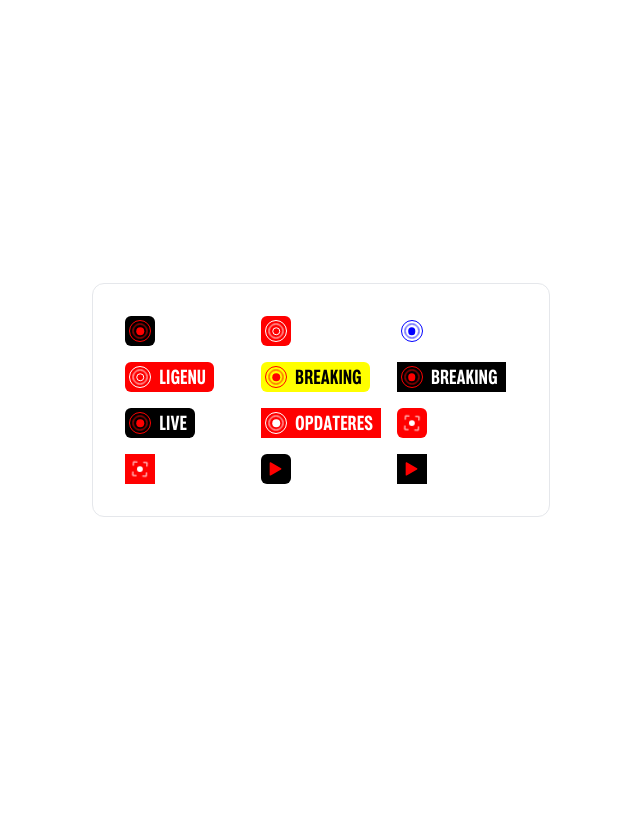
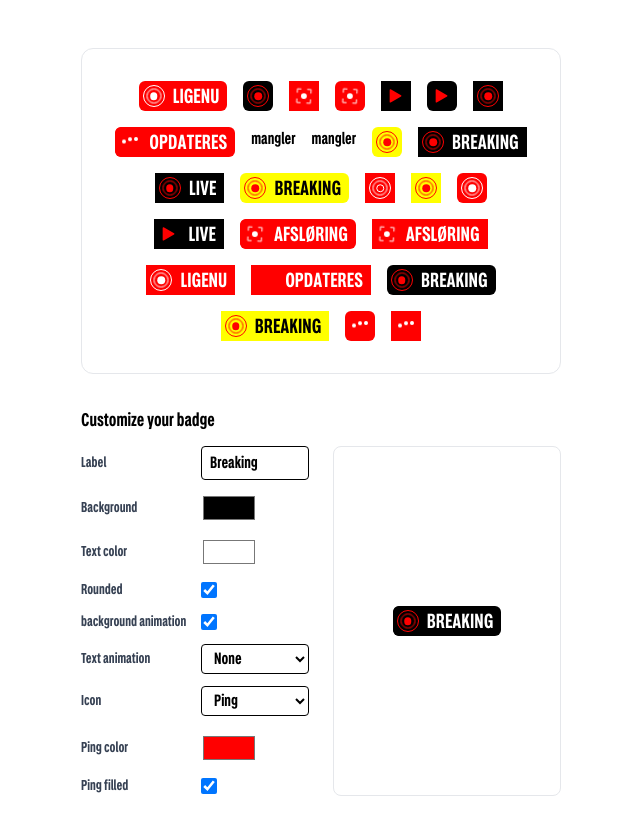
Before and after one commit to signifly/temp-eb-css-animation-poc, a SvelteKit app: page / in a window 1280 px wide. Shown: the top 834 px of the page, without its empty margins (319-959 px from the left). Before the commit the page ends 800 px from the top, so only its background shows below. Built offline with nearby package versions, Linux system fonts and the light colour scheme.

Commit message:
add dots animation

```diff
--- a/src/app.css
+++ b/src/app.css
@@ -237,3 +237,26 @@ html {
 		animation-timing-function: cubic-bezier(0.5, 0, 0, 1);
 	}
 }
+
+@keyframes dot-bob {
+	0% {
+		transform: translateY(0);
+		animation-timing-function: cubic-bezier(0.5, 0, 0, 1);
+	}
+	40% {
+		transform: translateY(-3px);
+		animation-timing-function: cubic-bezier(0.5, 0, 0, 1);
+	}
+	70% {
+		transform: translateY(0);
+		animation-timing-function: cubic-bezier(0.5, 0, 0, 1);
+	}
+	100% {
+		transform: translateY(0);
+	}
+}
+
+.dot {
+	animation: dot-bob var(--play-duration, 1.2s) infinite both;
+	will-change: transform;
+}
--- a/src/lib/components/Badge.svelte
+++ b/src/lib/components/Badge.svelte
@@ -1,11 +1,19 @@
 <script lang="ts">
 	import Ping from '$lib/components/Ping.svelte';
+	import Lens from '$lib/components/Lens.svelte';
+	import Play from '$lib/components/Play.svelte';
+	import Dots from '$lib/components/Dots.svelte';
 
 	export let pingColor: string = '#FFFFFF';
 	export let pingFilled: boolean = false;
 	export let bgColor: string = '#FF0000';
 	export let rounded: boolean = true;
 	export let animated: boolean = true;
+
+	// New: allow passing a component to render as the leading icon/animation
+	export let icon: typeof Ping | typeof Lens | typeof Play | typeof Dots = Ping;
+	// New: props to forward to the chosen icon component
+	export let iconProps: Record<string, unknown> = {};
 </script>
 
 <div
@@ -14,7 +22,7 @@
 		: 'rounded-none'} overflow-hidden relative pr-2 gap-1"
 >
 	<div class="z-10 relative">
-		<Ping {pingColor} {pingFilled} />
+		<svelte:component this={icon} {...iconProps} {rounded} />
 	</div>
 
 	<slot />
--- /dev/null
+++ b/src/lib/components/Dots.svelte
@@ -0,0 +1,25 @@
+<script lang="ts">
+	export let color: string = '#FFF';
+	export let bgColor: string | undefined = '#F00';
+	export let rounded: boolean = true;
+</script>
+
+<div
+	class={`w-[30px] h-[30px] grid place-content-center overflow-hidden relative ${rounded && 'rounded-md'}`}
+	style={`background-color:${bgColor}; color:${color}; --play-duration:1.1s;`}
+>
+	<div class="flex gap-0.5 items-center">
+		<div
+			class="w-1 h-1 rounded-full dot"
+			style={`background-color:${color}; animation-delay: 0s;`}
+		></div>
+		<div
+			class="w-1 h-1 rounded-full dot"
+			style={`background-color:${color}; animation-delay: 0.10s;`}
+		></div>
+		<div
+			class="w-1 h-1 rounded-full dot"
+			style={`background-color:${color}; animation-delay: 0.20s;`}
+		></div>
+	</div>
+</div>
--- a/src/lib/components/Ping.svelte
+++ b/src/lib/components/Ping.svelte
@@ -9,7 +9,7 @@
 <div
 	class="h-[30px] w-[30px] relative {rounded
 		? 'rounded-md'
-		: 'rounded-full'} overflow-hidden grid place-content-center"
+		: ''} overflow-hidden grid place-content-center"
 	style={bgColor ? `background-color:${bgColor};` : ''}
 >
 	{#if pingFilled}
--- a/src/routes/+page.svelte
+++ b/src/routes/+page.svelte
@@ -4,39 +4,231 @@
 	import Lens from '$lib/components/Lens.svelte';
 	import Play from '$lib/components/Play.svelte';
 	import Text from '$lib/components/Text.svelte';
+	import Dots from '$lib/components/Dots.svelte';
+
+	// Demo tool state
+	let label = 'Breaking';
+	let bgColor = '#000000';
+	let textColor = '#FFFFFF';
+	let rounded = true;
+	let animated = true;
+
+	type IconType = 'none' | 'ping' | 'lens' | 'play' | 'dots';
+	let iconType: IconType = 'ping';
+
+	// Icon-specific controls
+	let pingColor = '#FF0000';
+	let pingFilled = true;
+
+	let iconFgColor = '#FF0000'; // for Lens/Play/Dots
+	let iconBgColor = '#000000'; // for Lens/Play/Dots
+
+	type TextAnim = 'none' | 'appear' | 'letters-up-stagger';
+	let textAnimation: TextAnim = 'none';
+
+	let iconComponent: any = undefined;
+	let computedIconProps: any = undefined;
+
+	$: iconComponent =
+		iconType === 'ping'
+			? Ping
+			: iconType === 'lens'
+				? Lens
+				: iconType === 'play'
+					? Play
+					: iconType === 'dots'
+						? Dots
+						: undefined;
+
+	$: {
+		if (iconType === 'ping') {
+			computedIconProps = { pingColor, pingFilled, bgColor };
+		} else if (iconType === 'lens' || iconType === 'play' || iconType === 'dots') {
+			computedIconProps = { color: iconFgColor, bgColor: iconBgColor };
+		} else {
+			computedIconProps = undefined;
+		}
+	}
 </script>
 
-<div class="w-screen h-screen grid place-content-center">
-	<div class="grid place-content-center grid-cols-3 gap-4 border border-gray-200 p-8 rounded-xl">
-		<Ping pingColor="#F00" bgColor="black" pingFilled />
-
-		<Ping pingColor="#FFF" bgColor="#F00" pingFilled={false} />
-
-		<Ping pingColor="#00F" bgColor="#FFF" pingFilled={true} />
-
-		<Badge pingColor="#FFF" bgColor="#F00">
+<div class="w-screen grid place-content-center max-w-lg mx-auto px-4">
+	<div
+		class="place-content-center mt-12 flex flex-wrap gap-4 border border-gray-200 p-8 rounded-xl"
+	>
+		<Badge bgColor="#F00" icon={Ping} iconProps={{ pingColor: '#FFF', pingFilled: true }}>
 			<Text animation="none" text="Lige nu" textColor="#FFF" />
 		</Badge>
 
-		<Badge pingColor="#F00" bgColor="#FF0" pingFilled>
-			<Text animation="none" text="Breaking" textColor="#000" />
-		</Badge>
+		<Ping pingColor="#F00" bgColor="black" pingFilled />
 
-		<Badge pingColor="#F00" bgColor="#000" pingFilled rounded={false}>
-			<Text animation="none" text="Breaking" textColor="#FFF" />
-		</Badge>
+		<Lens bgColor="#F00" color="#FFF" rounded={false} />
 
-		<Badge pingColor="#F00" bgColor="#000" pingFilled animated={false}>
-			<Text animation="appear" text="LIVE" textColor="#FFF" />
-		</Badge>
+		<Lens bgColor="#F00" color="#FFF" />
 
-		<Badge pingColor="#FFF" bgColor="#F00" pingFilled rounded={false} animated={false}>
+		<Play bgColor="#000" color="#F00" rounded={false} />
+
+		<Play bgColor="#000" color="#F00" />
+
+		<Ping pingColor="#F00" bgColor="#000" pingFilled={true} rounded={false} />
+
+		<Badge bgColor="#F00" icon={Dots} iconProps={{ color: '#FFF' }}>
 			<Text animation="letters-up-stagger" text="Opdateres" textColor="#FFF" />
 		</Badge>
 
-		<Lens color="#FFF" bgColor="#F00" />
-		<Lens color="#FFF" bgColor="#F00" rounded={false} />
-		<Play color="#F00" bgColor="#000" />
-		<Play color="#F00" bgColor="#000" rounded={false} />
+		<p>mangler</p>
+		<p>mangler</p>
+
+		<Ping pingColor="#F00" bgColor="#FF0" pingFilled={true} />
+
+		<Badge
+			bgColor="#000"
+			icon={Ping}
+			iconProps={{ pingColor: '#F00', pingFilled: true }}
+			rounded={false}
+		>
+			<Text animation="none" textColor="#FFF" text="Breaking" />
+		</Badge>
+
+		<Badge
+			bgColor="#000"
+			icon={Ping}
+			iconProps={{ pingColor: '#F00', pingFilled: true }}
+			rounded={false}
+			animated={false}
+		>
+			<Text animation="appear" textColor="#FFF" text="LIVE" />
+		</Badge>
+
+		<Badge bgColor="#FF0" icon={Ping} iconProps={{ pingColor: '#F00', pingFilled: true }}>
+			<Text animation="none" textColor="#000" text="Breaking" />
+		</Badge>
+
+		<Ping pingColor="#FFF" bgColor="#F00" pingFilled={false} rounded={false} />
+
+		<Ping pingColor="#F00" bgColor="#FF0" pingFilled={true} rounded={false} />
+
+		<Ping pingColor="#FFF" bgColor="#F00" pingFilled={true} rounded={true} />
+
+		<Badge
+			bgColor="#000"
+			icon={Play}
+			rounded={false}
+			iconProps={{ color: '#F00', bgColor: '#000' }}
+		>
+			<Text animation="none" textColor="#FFF" text="LIVE" />
+		</Badge>
+
+		<Badge
+			bgColor="#F00"
+			icon={Lens}
+			animated={false}
+			iconProps={{ color: '#FFF', bgColor: '#F00' }}
+		>
+			<Text animation="letters-up-stagger" textColor="#FFF" text="Afsløring" />
+		</Badge>
+
+		<Badge
+			bgColor="#F00"
+			icon={Lens}
+			animated={false}
+			rounded={false}
+			iconProps={{ color: '#FFF', bgColor: '#F00' }}
+		>
+			<Text animation="letters-up-stagger" textColor="#FFF" text="Afsløring" />
+		</Badge>
+
+		<Badge
+			bgColor="#F00"
+			icon={Ping}
+			rounded={false}
+			iconProps={{ pingColor: '#FFF', bgColor: '#F00' }}
+		>
+			<Text animation="none" textColor="#FFF" text="Lige nu" />
+		</Badge>
+
+		<Badge bgColor="#F00" rounded={false}>
+			<Text animation="none" textColor="#FFF" text="Opdateres" />
+		</Badge>
+
+		<Badge
+			bgColor="#000"
+			icon={Ping}
+			rounded={true}
+			iconProps={{ pingColor: '#F00', pingFilled: true }}
+		>
+			<Text animation="none" textColor="#FFF" text="Breaking" />
+		</Badge>
+
+		<Badge
+			bgColor="#FF0"
+			icon={Ping}
+			rounded={false}
+			iconProps={{ pingColor: '#F00', pingFilled: true }}
+		>
+			<Text animation="none" textColor="#000" text="Breaking" />
+		</Badge>
+
+		<Dots color="#FFF" bgColor="#F00" />
+
+		<Dots color="#FFF" bgColor="#F00" rounded={false} />
 	</div>
+
+	<!-- Customizer -->
+	<section class="mt-8 w-full mb-12">
+		<h2 class="text-base md:text-lg font-semibold mb-3">Customize your badge</h2>
+		<div class="grid md:grid-cols-2 gap-6">
+			<!-- Controls -->
+			<div class="space-y-4">
+				<div class="grid grid-cols-2 gap-3 items-center">
+					<label class="text-sm text-gray-700" for="label">Label</label>
+					<input id="label" class="border rounded px-2 py-1" type="text" bind:value={label} />
+					<label class="text-sm text-gray-700" for="bgColor">Background</label>
+					<input id="bgColor" class="h-8 w-14" type="color" bind:value={bgColor} />
+					<label class="text-sm text-gray-700" for="textColor">Text color</label>
+					<input id="textColor" class="h-8 w-14" type="color" bind:value={textColor} />
+					<label class="text-sm text-gray-700" for="rounded">Rounded</label>
+					<input id="rounded" type="checkbox" class="h-4 w-4" bind:checked={rounded} />
+					<label class="text-sm text-gray-700" for="animated">background animation</label>
+					<input id="animated" type="checkbox" class="h-4 w-4" bind:checked={animated} />
+					<label class="text-sm text-gray-700" for="textAnimation">Text animation</label>
+					<select id="textAnimation" class="border rounded px-2 py-1" bind:value={textAnimation}>
+						<option value="none">None</option>
+						<option value="appear">Appear</option>
+						<option value="letters-up-stagger">Letters up stagger</option>
+					</select>
+					<label class="text-sm text-gray-700" for="iconType">Icon</label>
+					<select id="iconType" class="border rounded px-2 py-1" bind:value={iconType}>
+						<option value="none">None</option>
+						<option value="ping">Ping</option>
+						<option value="lens">Lens</option>
+						<option value="play">Play</option>
+						<option value="dots">Dots</option>
+					</select>
+				</div>
+
+				{#if iconType === 'ping'}
+					<div class="grid grid-cols-2 gap-3 items-center">
+						<label class="text-sm text-gray-700" for="pingColor">Ping color</label>
+						<input id="pingColor" class="h-8 w-14" type="color" bind:value={pingColor} />
+						<label class="text-sm text-gray-700" for="pingFilled">Ping filled</label>
+						<input id="pingFilled" type="checkbox" class="h-4 w-4" bind:checked={pingFilled} />
+					</div>
+				{:else if iconType === 'lens' || iconType === 'play' || iconType === 'dots'}
+					<div class="grid grid-cols-2 gap-3 items-center">
+						<label class="text-sm text-gray-700" for="iconFgColor">Icon color</label>
+						<input id="iconFgColor" class="h-8 w-14" type="color" bind:value={iconFgColor} />
+						<label class="text-sm text-gray-700" for="iconBgColor">Icon background</label>
+						<input id="iconBgColor" class="h-8 w-14" type="color" bind:value={iconBgColor} />
+					</div>
+				{/if}
+			</div>
+
+			<!-- Preview -->
+			<div class="flex items-center justify-center border border-gray-200 rounded-lg p-6 min-h-28">
+				<Badge {bgColor} icon={iconComponent} iconProps={computedIconProps} {rounded} {animated}>
+					<Text animation={textAnimation} {textColor} text={label} />
+				</Badge>
+			</div>
+		</div>
+	</section>
 </div>
```
